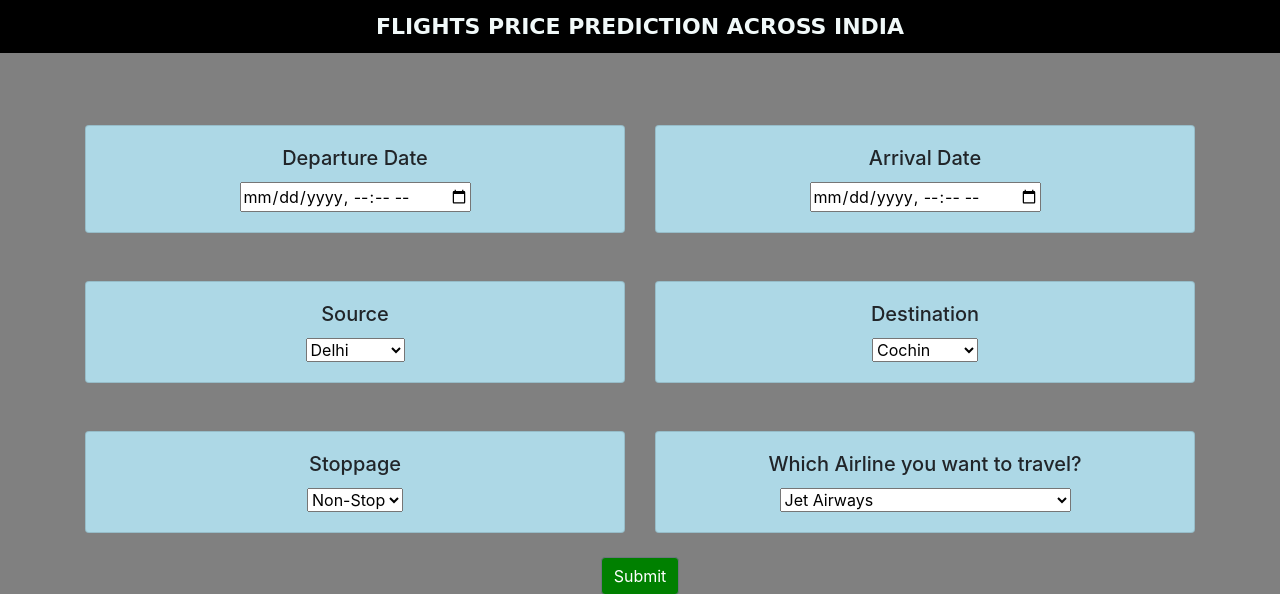
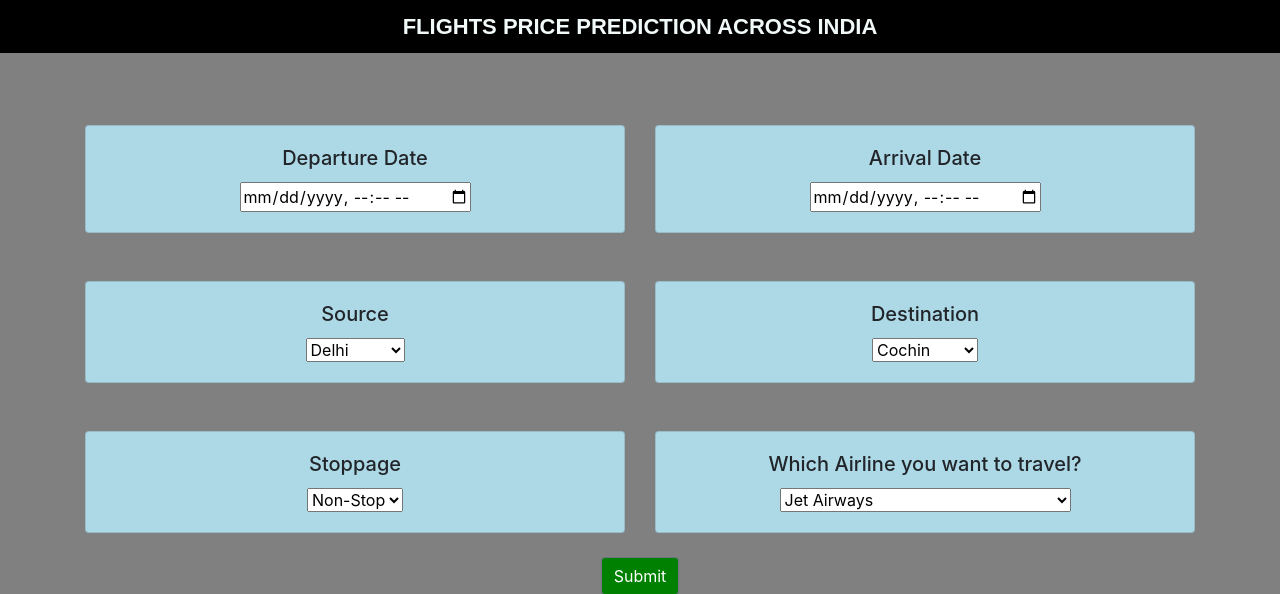
Before and after one commit to ronithraj85/Flight-Price-Prediction, a Flask app: page / in a window 1280 px wide. Shown: the top 594 px of the page. Run offline with Flask 2, Linux system fonts and the light colour scheme; parts of the project's set-up code (start-up, migrations or seed data) failed here and were passed over; some libraries are stand-ins or nearby versions.

Commit message:
Update styles.css

```diff
--- a/static/css/styles.css
+++ b/static/css/styles.css
@@ -8,7 +8,7 @@ body {
     background-color:black;
     color: #f1f9f9;
     font-size: 22px;
-    font-family: cursive;
+    font-family: Arial, Helvetica, sans-serif;
 }
 .footer {
    left: 0;
```
